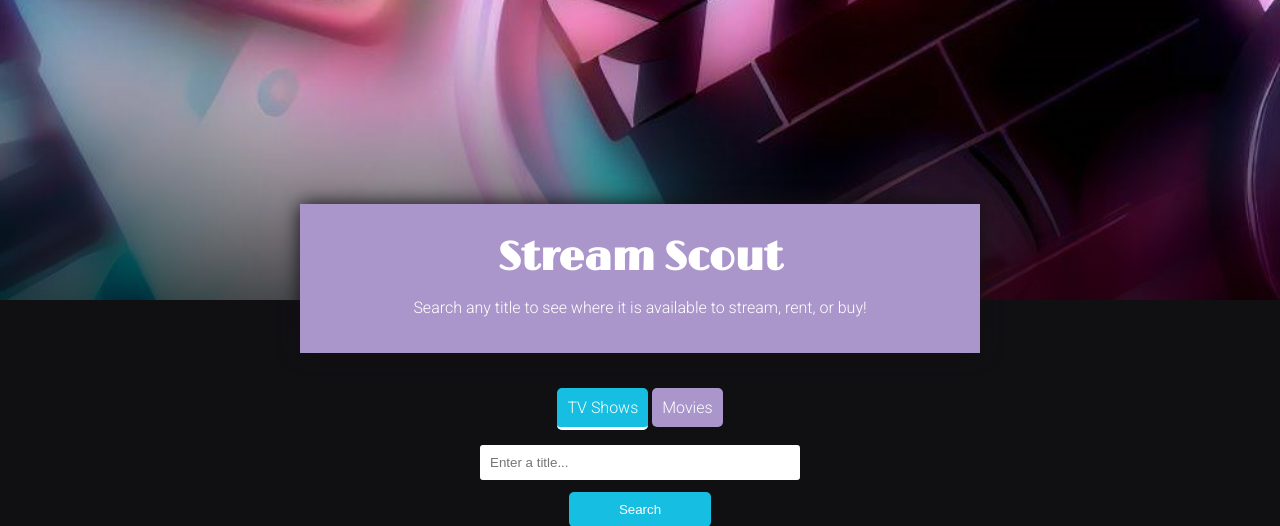
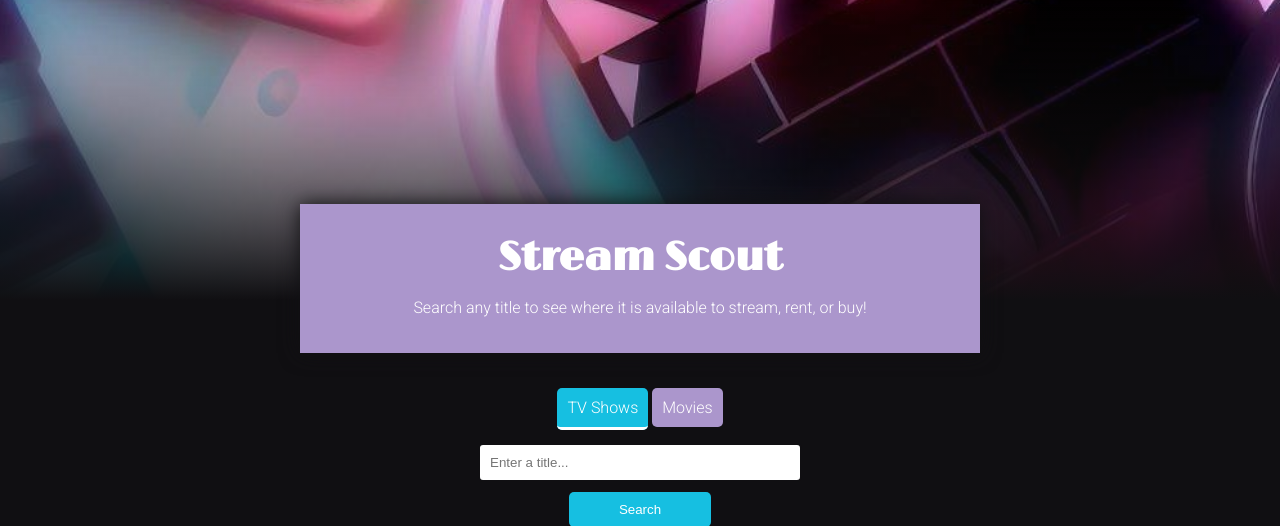
Before and after one commit to lsneth/lucasnethercott.com, a PHP site: page /watch-providers/index.html in a window 1280 px wide. Shown: the top 526 px of the page. Run offline with PHP 8.4, Linux system fonts and the light colour scheme.

Commit message:
new text not available, blend backdrop image into black

```diff
--- a/watch-providers/displayShow.js
+++ b/watch-providers/displayShow.js
@@ -51,7 +51,7 @@ async function displayProviders() {
       })
     } else {
       const noneEl = document.createElement('p')
-      noneEl.textContent = 'None'
+      noneEl.textContent = 'Not Available'
       document.querySelector('#' + watchType).append(noneEl)
     }
   })
--- a/watch-providers/style.css
+++ b/watch-providers/style.css
@@ -139,7 +139,7 @@ footer p {
   left: 0;
   width: 100%;
   height: 500px; /* height of the backdrop image */
-  background: linear-gradient(rgba(0, 0, 0, 0), rgba(0, 0, 0, 0.7));
+  background: linear-gradient(rgba(0, 0, 0, 0), var(--black));
 }
 
 #posterImage {
```
